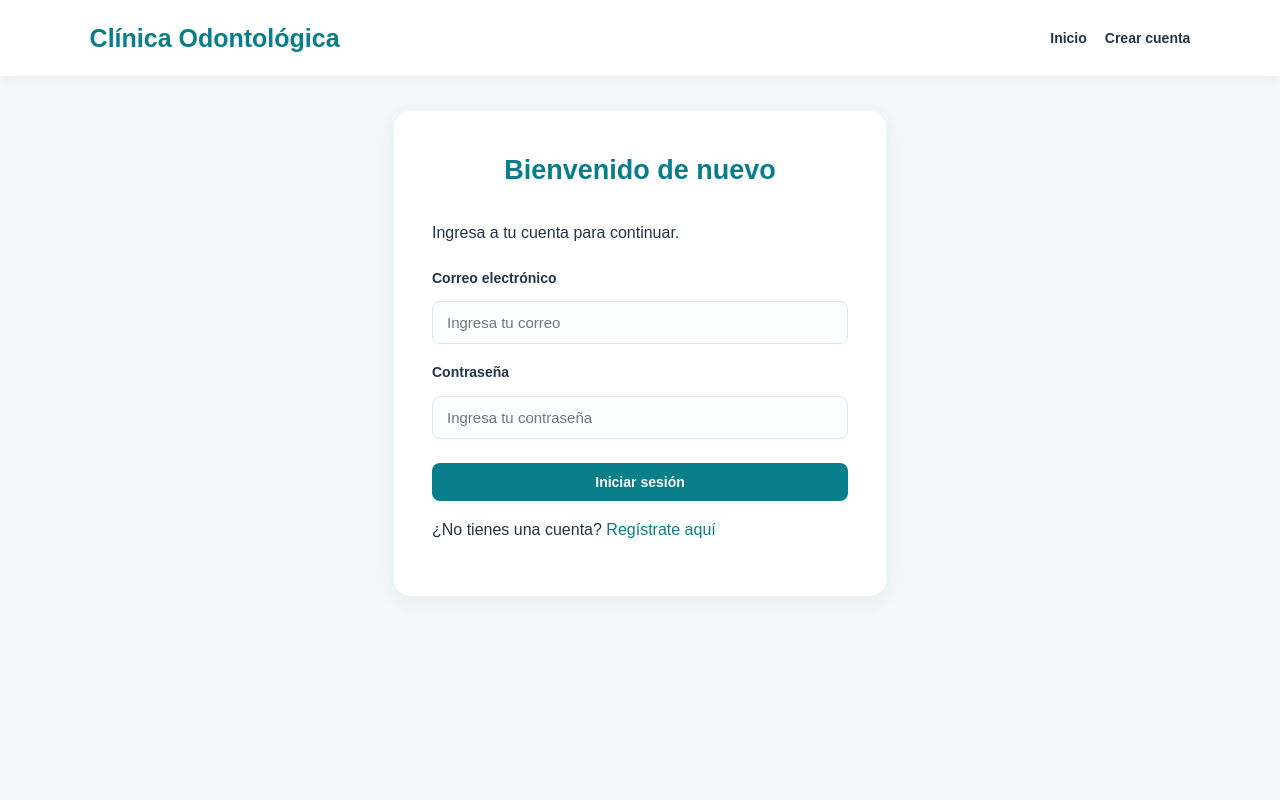
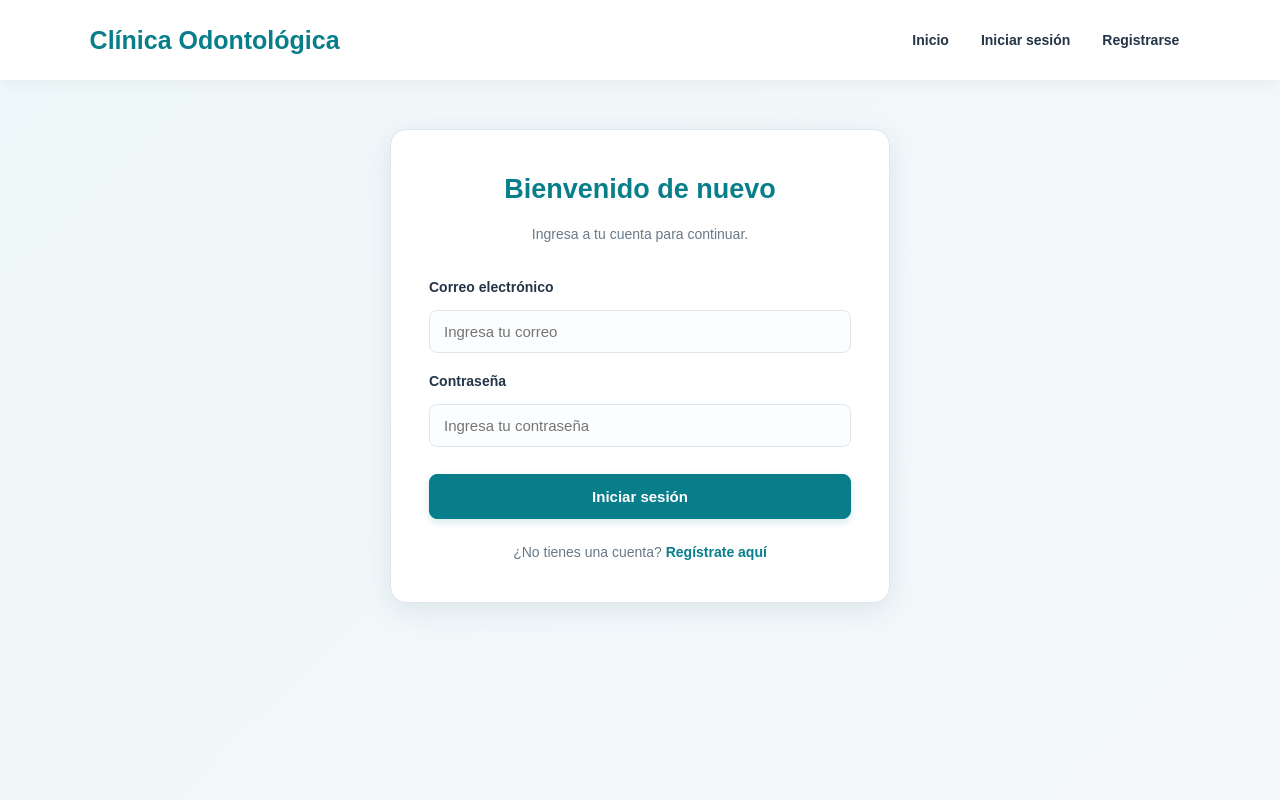
Before and after one commit to jhenssen666-art/odontologia, a Flask app: page /login in a window 1280 px wide. Run offline with Flask 3, Linux system fonts and the light colour scheme.

Commit message:
Mejorar botones y navegacion de la clinica

```diff
--- a/static/css/estilos.css
+++ b/static/css/estilos.css
@@ -1511,3 +1511,194 @@ footer p {
     margin: 15px 0;
     border-radius: 10px;
 }
+/* mejoras visuales para los botones y la navegacion */
+
+.encabezado nav a,
+.encabezado-auth nav a {
+    color: var(--color-texto);
+    font-size: 14px;
+    font-weight: 600;
+    padding: 8px 11px;
+    border-radius: 7px;
+    transition: background-color 0.2s, color 0.2s;
+}
+
+.encabezado nav a:hover,
+.encabezado-auth nav a:hover {
+    color: var(--color-principal);
+    background-color: var(--color-secundario);
+}
+
+/* botones principales y secundarios */
+
+.boton-principal,
+.boton-secundario {
+    display: inline-block;
+    padding: 11px 19px;
+    border-radius: 8px;
+    font-size: 14px;
+    font-weight: bold;
+    text-align: center;
+    text-decoration: none;
+    cursor: pointer;
+    transition: background-color 0.2s, color 0.2s,
+                transform 0.2s, box-shadow 0.2s;
+}
+
+.boton-principal {
+    background-color: var(--color-principal);
+    color: white;
+    border: 1px solid var(--color-principal);
+    box-shadow: 0 3px 8px rgba(8, 126, 139, 0.18);
+}
+
+.boton-principal:hover {
+    background-color: var(--color-principal-oscuro);
+    color: white;
+    transform: translateY(-2px);
+    box-shadow: 0 5px 12px rgba(8, 126, 139, 0.22);
+}
+
+.boton-secundario {
+    background-color: white;
+    color: var(--color-principal);
+    border: 1px solid var(--color-principal);
+}
+
+.boton-secundario:hover {
+    background-color: var(--color-secundario);
+    color: var(--color-principal-oscuro);
+    transform: translateY(-2px);
+}
+
+/* separacion de botones de arriba */
+
+.acciones-header {
+    display: flex;
+    align-items: center;
+    gap: 12px;
+}
+
+/* inicio y registro */
+
+.pagina-autenticacion {
+    min-height: 100vh;
+    background: linear-gradient(135deg, #eef7f9, #f4f8fb);
+}
+
+.encabezado-auth {
+    position: relative;
+    padding: 20px 7%;
+}
+
+.encabezado-auth nav {
+    gap: 10px;
+}
+
+.contenedor-auth {
+    width: 100%;
+    max-width: 540px;
+    min-height: 75vh;
+    margin: 0 auto;
+    padding: 35px 20px;
+    display: flex;
+    align-items: center;
+    justify-content: center;
+}
+
+.tarjeta-auth {
+    width: 100%;
+    padding: 38px;
+    background-color: white;
+    border: 1px solid var(--color-borde);
+    border-radius: 16px;
+    box-shadow: 0 8px 28px rgba(22, 59, 77, 0.09);
+}
+
+.tarjeta-auth h2 {
+    text-align: center;
+    margin-top: 0;
+    margin-bottom: 12px;
+    font-size: 27px;
+}
+
+.texto-auth {
+    text-align: center;
+    color: #687987;
+    font-size: 14px;
+    margin: 0 0 25px;
+}
+
+.boton-formulario {
+    width: 100%;
+    padding: 13px;
+    margin-top: 15px;
+    font-size: 15px;
+    border-radius: 8px;
+}
+
+.texto-enlace-auth {
+    margin: 22px 0 0;
+    text-align: center;
+    color: #687987;
+    font-size: 14px;
+}
+
+.texto-enlace-auth a {
+    color: var(--color-principal);
+    font-weight: bold;
+}
+
+.texto-enlace-auth a:hover {
+    color: var(--color-principal-oscuro);
+    text-decoration: underline;
+}
+
+/* login y registro */
+
+.mensaje-auth {
+    padding: 11px 13px;
+    margin-bottom: 15px;
+    border-radius: 8px;
+    font-size: 14px;
+}
+
+.mensaje-auth.error {
+    background-color: #fde8e8;
+    color: #a52834;
+    border: 1px solid #f5c2c7;
+}
+
+.mensaje-auth.exito {
+    background-color: #e2f5e9;
+    color: #176b38;
+    border: 1px solid #badbcc;
+}
+
+/* ajustes para celulares */
+
+@media (max-width: 600px) {
+    .encabezado-auth {
+        padding: 18px 20px;
+    }
+
+    .encabezado-auth nav {
+        justify-content: center;
+    }
+
+    .acciones-header {
+        flex-wrap: wrap;
+    }
+
+    .acciones-header a {
+        min-width: 125px;
+    }
+
+    .tarjeta-auth {
+        padding: 27px 21px;
+    }
+
+    .tarjeta-auth h2 {
+        font-size: 23px;
+    }
+}
--- a/templates/login.html
+++ b/templates/login.html
@@ -1,4 +1,3 @@
-
 <!DOCTYPE html>
 <html lang="es">
 <head>
@@ -17,7 +16,8 @@
 
         <nav>
             <a href="{{ url_for('inicio') }}">Inicio</a>
-            <a href="{{ url_for('registro') }}">Crear cuenta</a>
+            <a href="{{ url_for('login') }}">Iniciar sesión</a>
+            <a href="{{ url_for('registro') }}">Registrarse</a>
         </nav>
     </header>
 
--- a/templates/registro.html
+++ b/templates/registro.html
@@ -1,4 +1,3 @@
-
 <!DOCTYPE html>
 <html lang="es">
 <head>
@@ -18,6 +17,7 @@
         <nav>
             <a href="{{ url_for('inicio') }}">Inicio</a>
             <a href="{{ url_for('login') }}">Iniciar sesión</a>
+            <a href="{{ url_for('registro') }}">Registrarse</a>
         </nav>
     </header>
 
```
Also changed, not shown: templates/index.html (+5 -5 lines).
